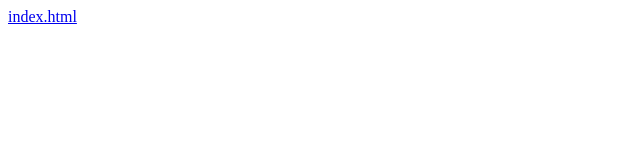
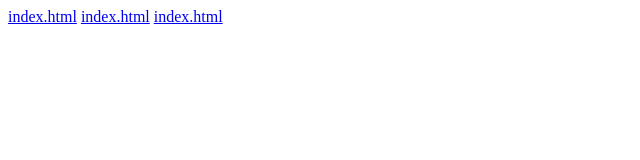
Before and after one commit to fatimaalzahrashawakhalhamouda-hue/Anme-, a plain HTML site: page index.html in a window 1280 px wide. Shown: the whole page, without its empty margins (0-640 px from the left). Drawn offline with Linux system fonts and the light colour scheme.

Commit message:
Update index.html

```diff
--- a/index.html
+++ b/index.html
@@ -8,6 +8,7 @@
 </head>
 <body>
 <a href="index1.html">index.html</a>
-
+<a href="58b4eb1b68d3ee1562e48a298a3733a4.jpg">index.html</a>
+<a href="kilwa__.1-20260112-0001.mp4">index.html</a>
 </body>
 </html>
```
